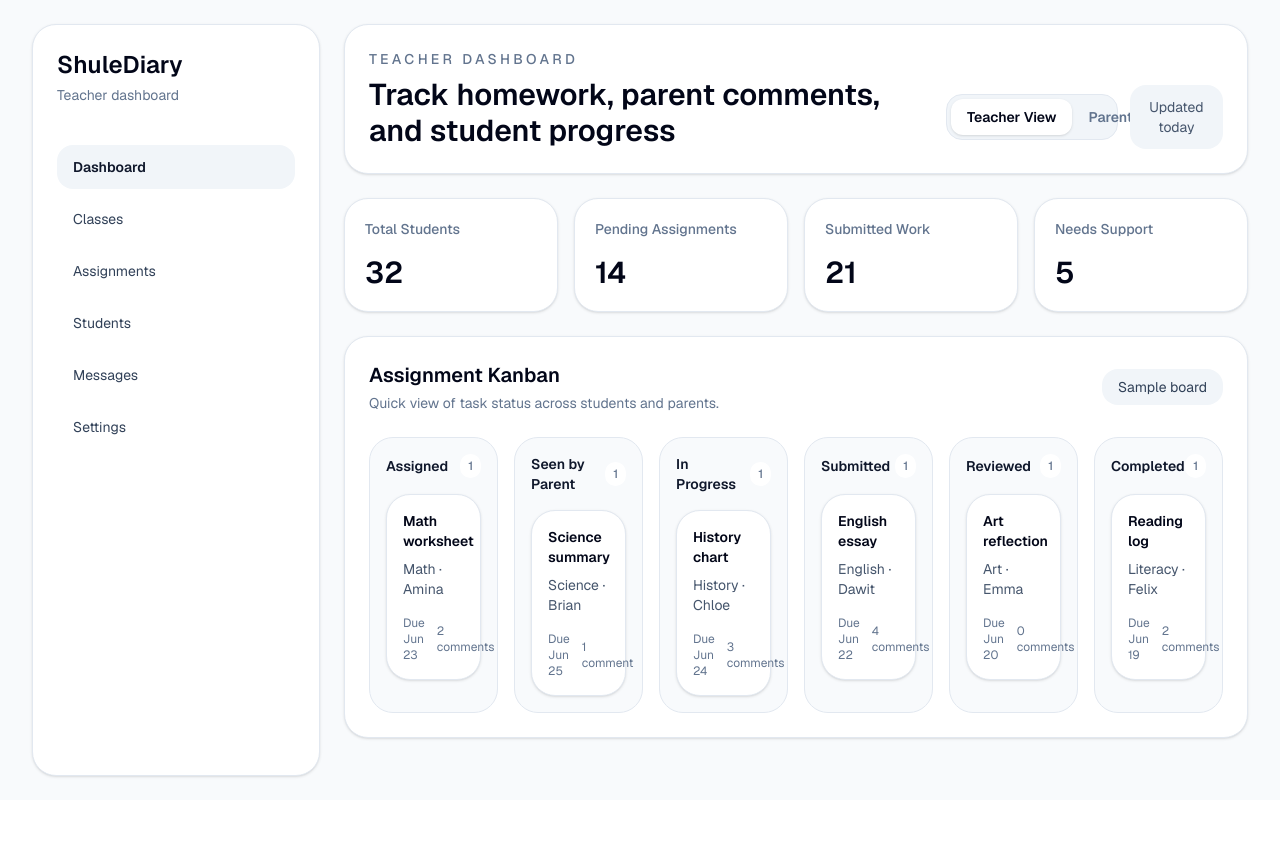
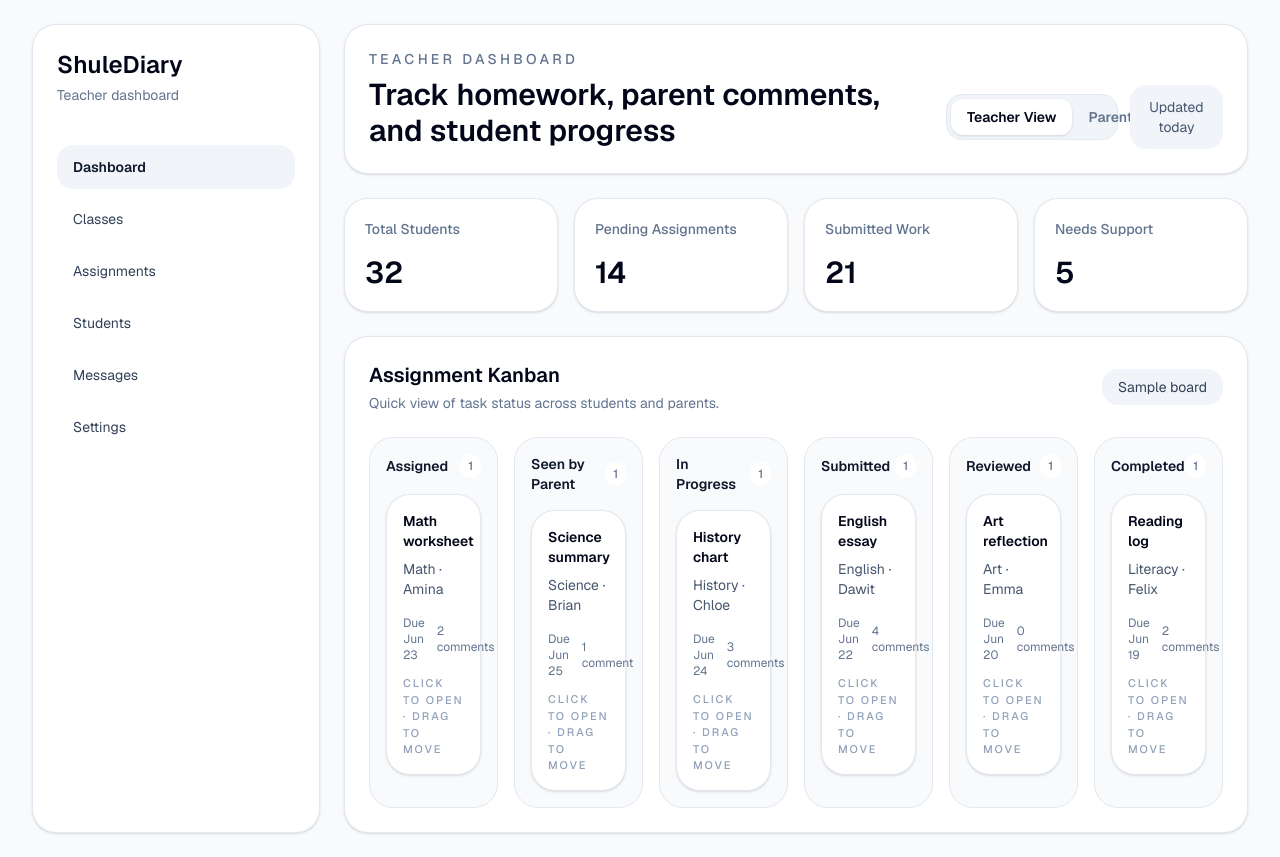
Before and after one commit to barack-dev/shule-diary-web, a Next.js app: page / in a window 1280 px wide. Before the commit the page ends 800 px from the top, so only its background shows below. Built offline with nearby package versions, Linux system fonts and the light colour scheme.

Commit message:
Fix drag and drop hydration issue

```diff
--- a/components/AssignmentCard.tsx
+++ b/components/AssignmentCard.tsx
@@ -1,17 +1,23 @@
+"use client";
+
+import { CSS } from "@dnd-kit/utilities";
+import { useSortable } from "@dnd-kit/sortable";
 import type { AssignmentCardData } from "../lib/types";
 
 type Props = {
   item: AssignmentCardData;
   onSelect?: (item: AssignmentCardData) => void;
+  isDragOverlay?: boolean;
 };
 
-export default function AssignmentCard({ item, onSelect }: Props) {
+type CardBodyProps = {
+  item: AssignmentCardData;
+  dragging?: boolean;
+};
+
+function CardBody({ item, dragging = false }: CardBodyProps) {
   return (
-    <button
-      type="button"
-      onClick={() => onSelect?.(item)}
-      className="w-full rounded-3xl border border-slate-200 bg-white p-4 text-left shadow-sm transition hover:border-slate-300 hover:bg-slate-50 focus-visible:outline-none focus-visible:ring-2 focus-visible:ring-slate-400 focus-visible:ring-offset-2"
-    >
+    <>
       <p className="text-sm font-semibold text-slate-950">{item.title}</p>
       <p className="mt-2 text-sm text-slate-600">
         {item.subject} · {item.student}
@@ -22,6 +28,48 @@ export default function AssignmentCard({ item, onSelect }: Props) {
           {item.comments.length} comment{item.comments.length === 1 ? "" : "s"}
         </span>
       </div>
+      <div className="mt-3 text-[11px] font-medium uppercase tracking-[0.18em] text-slate-400">
+        {dragging ? "Moving" : "Click to open · Drag to move"}
+      </div>
+    </>
+  );
+}
+
+export default function AssignmentCard({ item, onSelect, isDragOverlay = false }: Props) {
+  const itemId = item.id ?? item.title;
+  const { attributes, listeners, setNodeRef, transform, transition, isDragging } = useSortable({
+    id: itemId,
+    data: {
+      type: "assignment",
+      assignmentId: itemId,
+      status: item.status,
+    },
+    disabled: isDragOverlay,
+  });
+
+  if (isDragOverlay) {
+    return (
+      <div className="w-full rounded-3xl border border-slate-300 bg-white p-4 text-left shadow-xl">
+        <CardBody item={item} dragging />
+      </div>
+    );
+  }
+
+  return (
+    <button
+      ref={setNodeRef}
+      type="button"
+      onClick={() => onSelect?.(item)}
+      className="w-full cursor-grab rounded-3xl border border-slate-200 bg-white p-4 text-left shadow-sm transition hover:border-slate-300 hover:bg-slate-50 focus-visible:outline-none focus-visible:ring-2 focus-visible:ring-slate-400 focus-visible:ring-offset-2 active:cursor-grabbing"
+      style={{
+        transform: CSS.Transform.toString(transform),
+        transition,
+        opacity: isDragging ? 0.4 : 1,
+      }}
+      {...attributes}
+      {...listeners}
+    >
+      <CardBody item={item} dragging={isDragging} />
     </button>
   );
 }
--- a/components/KanbanBoard.tsx
+++ b/components/KanbanBoard.tsx
@@ -1,6 +1,8 @@
 "use client";
 
-import { useMemo, useState } from "react";
+import { DndContext, DragOverlay, PointerSensor, closestCorners, useSensor, useSensors } from "@dnd-kit/core";
+import { arrayMove } from "@dnd-kit/sortable";
+import { useEffect, useMemo, useState } from "react";
 import type {
   AssignmentCardData,
   AssignmentComment,
@@ -8,6 +10,7 @@ import type {
   KanbanColumnData,
 } from "../lib/types";
 import AssignmentDetailsPanel from "./AssignmentDetailsPanel";
+import AssignmentCard from "./AssignmentCard";
 import KanbanColumn from "./KanbanColumn";
 
 type Props = {
@@ -57,10 +60,45 @@ export default function KanbanBoard({
   commentPlaceholder,
   commentButtonLabel,
 }: Props) {
-  const [selectedAssignment, setSelectedAssignment] = useState<AssignmentCardData | null>(null);
+  const [isMounted, setIsMounted] = useState(false);
+
+  const sensors = useSensors(
+    useSensor(PointerSensor, {
+      activationConstraint: {
+        distance: 8,
+      },
+    }),
+  );
+
+  const [boardColumns, setBoardColumns] = useState<KanbanColumnData[]>(columns);
+  const [selectedAssignmentId, setSelectedAssignmentId] = useState<string | null>(null);
+  const [activeAssignmentId, setActiveAssignmentId] = useState<string | null>(null);
   const [commentsByAssignment, setCommentsByAssignment] = useState<
     Record<string, AssignmentComment[]>
   >(() => buildCommentsLookup(columns));
+
+  useEffect(() => {
+    setIsMounted(true);
+  }, []);
+
+  useEffect(() => {
+    setBoardColumns(columns);
+    setCommentsByAssignment(buildCommentsLookup(columns));
+    setSelectedAssignmentId(null);
+    setActiveAssignmentId(null);
+  }, [columns]);
+
+  const assignmentsById = useMemo(() => {
+    const entries = boardColumns.flatMap((column) =>
+      column.items
+        .filter((item): item is AssignmentCardData & { id: string } => Boolean(item.id))
+        .map((item) => [item.id, item] as const),
+    );
+    return Object.fromEntries(entries);
+  }, [boardColumns]);
+
+  const selectedAssignment = selectedAssignmentId ? assignmentsById[selectedAssignmentId] ?? null : null;
+  const activeAssignment = activeAssignmentId ? assignmentsById[activeAssignmentId] ?? null : null;
 
   const selectedComments = useMemo(() => {
     if (!selectedAssignment?.id) {
@@ -92,9 +130,8 @@ export default function KanbanBoard({
     });
   };
 
-  const columnsWithLiveComments = useMemo(
-    () =>
-      columns.map((column) => ({
+  const columnsWithLiveComments = useMemo(() => {
+    return boardColumns.map((column) => ({
       ...column,
       items: column.items.map((item) => {
           if (!item.id) {
@@ -105,9 +142,126 @@ export default function KanbanBoard({
             comments: commentsByAssignment[item.id] ?? item.comments,
           };
         }),
-      })),
-    [columns, commentsByAssignment],
+    }));
+  }, [boardColumns, commentsByAssignment]);
+
+  const findColumnIndexByCardId = (state: KanbanColumnData[], assignmentId: string) => {
+    return state.findIndex((column) => column.items.some((item) => item.id === assignmentId));
+  };
+
+  const findColumnIndexByStatus = (state: KanbanColumnData[], status: string) => {
+    return state.findIndex((column) => column.title === status);
+  };
+
+  const handleDragStart = (event: { active: { id: string | number } }) => {
+    setActiveAssignmentId(String(event.active.id));
+  };
+
+  const handleDragCancel = () => {
+    setActiveAssignmentId(null);
+  };
+
+  const handleDragEnd = (event: {
+    active: { id: string | number };
+    over: {
+      id: string | number;
+      data: {
+        current?: {
+          type?: string;
+          status?: string;
+        };
+      };
+    } | null;
+  }) => {
+    const activeId = String(event.active.id);
+    const over = event.over;
+
+    setActiveAssignmentId(null);
+
+    if (!over) {
+      return;
+    }
+
+    const overId = String(over.id);
+    const overType = over.data.current?.type;
+    const overStatus = over.data.current?.status;
+
+    setBoardColumns((previous) => {
+      const sourceColumnIndex = findColumnIndexByCardId(previous, activeId);
+      if (sourceColumnIndex < 0) {
+        return previous;
+      }
+
+      const sourceItems = previous[sourceColumnIndex].items;
+      const sourceItemIndex = sourceItems.findIndex((item) => item.id === activeId);
+      if (sourceItemIndex < 0) {
+        return previous;
+      }
+
+      let targetColumnIndex = -1;
+      if (overType === "column" && overStatus) {
+        targetColumnIndex = findColumnIndexByStatus(previous, overStatus);
+      } else {
+        targetColumnIndex = findColumnIndexByCardId(previous, overId);
+      }
+
+      if (targetColumnIndex < 0) {
+        return previous;
+      }
+
+      const isColumnDrop = overType === "column";
+      const sourceColumn = previous[sourceColumnIndex];
+      const targetColumn = previous[targetColumnIndex];
+
+      if (sourceColumnIndex === targetColumnIndex) {
+        if (isColumnDrop) {
+          return previous;
+        }
+
+        const targetItemIndex = sourceColumn.items.findIndex((item) => item.id === overId);
+        if (targetItemIndex < 0 || targetItemIndex === sourceItemIndex) {
+          return previous;
+        }
+
+        const reorderedItems = arrayMove(sourceColumn.items, sourceItemIndex, targetItemIndex);
+        return previous.map((column, index) =>
+          index === sourceColumnIndex ? { ...column, items: reorderedItems } : column,
         );
+      }
+
+      const nextSourceItems = [...sourceColumn.items];
+      const [movedItem] = nextSourceItems.splice(sourceItemIndex, 1);
+      if (!movedItem) {
+        return previous;
+      }
+
+      const nextTargetItems = [...targetColumn.items];
+      const targetItemIndex = isColumnDrop
+        ? nextTargetItems.length
+        : nextTargetItems.findIndex((item) => item.id === overId);
+
+      const movedWithStatus: AssignmentCardData = {
+        ...movedItem,
+        status: targetColumn.title,
+      };
+
+      if (targetItemIndex < 0) {
+        nextTargetItems.push(movedWithStatus);
+      } else {
+        nextTargetItems.splice(targetItemIndex, 0, movedWithStatus);
+      }
+
+      return previous.map((column, index) => {
+        if (index === sourceColumnIndex) {
+          return { ...column, items: nextSourceItems };
+        }
+        if (index === targetColumnIndex) {
+          return { ...column, items: nextTargetItems };
+        }
+        return column;
+      });
+    });
+  };
 
   const columnGridClass =
     columns.length <= 4
@@ -126,24 +280,65 @@ export default function KanbanBoard({
         </div>
       </div>
 
+      {!isMounted ? (
+        <div className="space-y-4 md:space-y-0 md:overflow-x-auto">
+          <div className={`grid gap-4 ${columnGridClass}`}>
+            {columns.map((column) => (
+              <div key={column.title} className="rounded-3xl border border-slate-200 bg-slate-50 p-4">
+                <div className="mb-4 flex items-center justify-between">
+                  <h4 className="text-sm font-semibold text-slate-900">{column.label ?? column.title}</h4>
+                  <span className="rounded-full bg-white px-2 py-1 text-xs font-medium text-slate-500">
+                    {column.items.length}
+                  </span>
+                </div>
+                <div className="space-y-4">
+                  {column.items.map((item) => (
+                    <div key={item.id ?? item.title} className="rounded-3xl border border-slate-200 bg-white p-4 shadow-sm">
+                      <div className="h-4 w-2/3 animate-pulse rounded bg-slate-200" />
+                      <div className="mt-3 h-3 w-1/2 animate-pulse rounded bg-slate-200" />
+                      <div className="mt-4 h-3 w-1/3 animate-pulse rounded bg-slate-200" />
+                    </div>
+                  ))}
+                </div>
+              </div>
+            ))}
+          </div>
+        </div>
+      ) : null}
+
+      {isMounted ? (
+        <DndContext
+          sensors={sensors}
+          collisionDetection={closestCorners}
+          onDragStart={handleDragStart}
+          onDragCancel={handleDragCancel}
+          onDragEnd={handleDragEnd}
+        >
           <div className="space-y-4 md:space-y-0 md:overflow-x-auto">
             <div className={`grid gap-4 ${columnGridClass}`}>
               {columnsWithLiveComments.map((column) => (
                 <KanbanColumn
                   key={column.title}
                   column={column}
-              onSelectAssignment={setSelectedAssignment}
+                  onSelectAssignment={(assignment) =>
+                    setSelectedAssignmentId(assignment.id ?? null)
+                  }
                 />
               ))}
             </div>
           </div>
+          <DragOverlay>
+            {activeAssignment ? <AssignmentCard item={activeAssignment} isDragOverlay /> : null}
+          </DragOverlay>
+        </DndContext>
+      ) : null}
 
       {selectedAssignment ? (
         <>
           <button
             type="button"
             className="fixed inset-0 z-40 bg-slate-900/20"
-            onClick={() => setSelectedAssignment(null)}
+            onClick={() => setSelectedAssignmentId(null)}
             aria-label="Close assignment details"
           />
           <AssignmentDetailsPanel
@@ -152,7 +347,7 @@ export default function KanbanBoard({
               comments: selectedComments,
             }}
             comments={selectedComments}
-            onClose={() => setSelectedAssignment(null)}
+            onClose={() => setSelectedAssignmentId(null)}
             onAddComment={handleAddComment}
             commentsTitle={commentsTitle}
             commentPlaceholder={commentPlaceholder}
--- a/components/KanbanColumn.tsx
+++ b/components/KanbanColumn.tsx
@@ -1,3 +1,7 @@
+"use client";
+
+import { SortableContext, verticalListSortingStrategy } from "@dnd-kit/sortable";
+import { useDroppable } from "@dnd-kit/core";
 import type { AssignmentCardData, KanbanColumnData } from "../lib/types";
 import AssignmentCard from "./AssignmentCard";
 
@@ -7,8 +11,23 @@ type Props = {
 };
 
 export default function KanbanColumn({ column, onSelectAssignment }: Props) {
+  const columnId = `column:${column.title}`;
+  const itemIds = column.items.map((item) => item.id ?? item.title);
+  const { isOver, setNodeRef } = useDroppable({
+    id: columnId,
+    data: {
+      type: "column",
+      status: column.title,
+    },
+  });
+
   return (
-    <div className="rounded-3xl border border-slate-200 bg-slate-50 p-4">
+    <div
+      ref={setNodeRef}
+      className={`rounded-3xl border p-4 transition ${
+        isOver ? "border-slate-400 bg-slate-100" : "border-slate-200 bg-slate-50"
+      }`}
+    >
       <div className="mb-4 flex items-center justify-between">
         <h4 className="text-sm font-semibold text-slate-900">
           {column.label ?? column.title}
@@ -17,11 +36,14 @@ export default function KanbanColumn({ column, onSelectAssignment }: Props) {
           {column.items.length}
         </span>
       </div>
-      <div className="space-y-4">
-        {column.items.map((item) => (
-          <AssignmentCard key={item.id ?? item.title} item={item} onSelect={onSelectAssignment} />
-        ))}
-      </div>
+
+      <SortableContext items={itemIds} strategy={verticalListSortingStrategy}>
+        <div className="space-y-4">
+          {column.items.map((item) => (
+            <AssignmentCard key={item.id ?? item.title} item={item} onSelect={onSelectAssignment} />
+          ))}
+        </div>
+      </SortableContext>
     </div>
   );
 }
```
Also changed, not shown: lib/types.ts (+17 -0 lines). Lines whose indentation alone changed are shown as unchanged.
